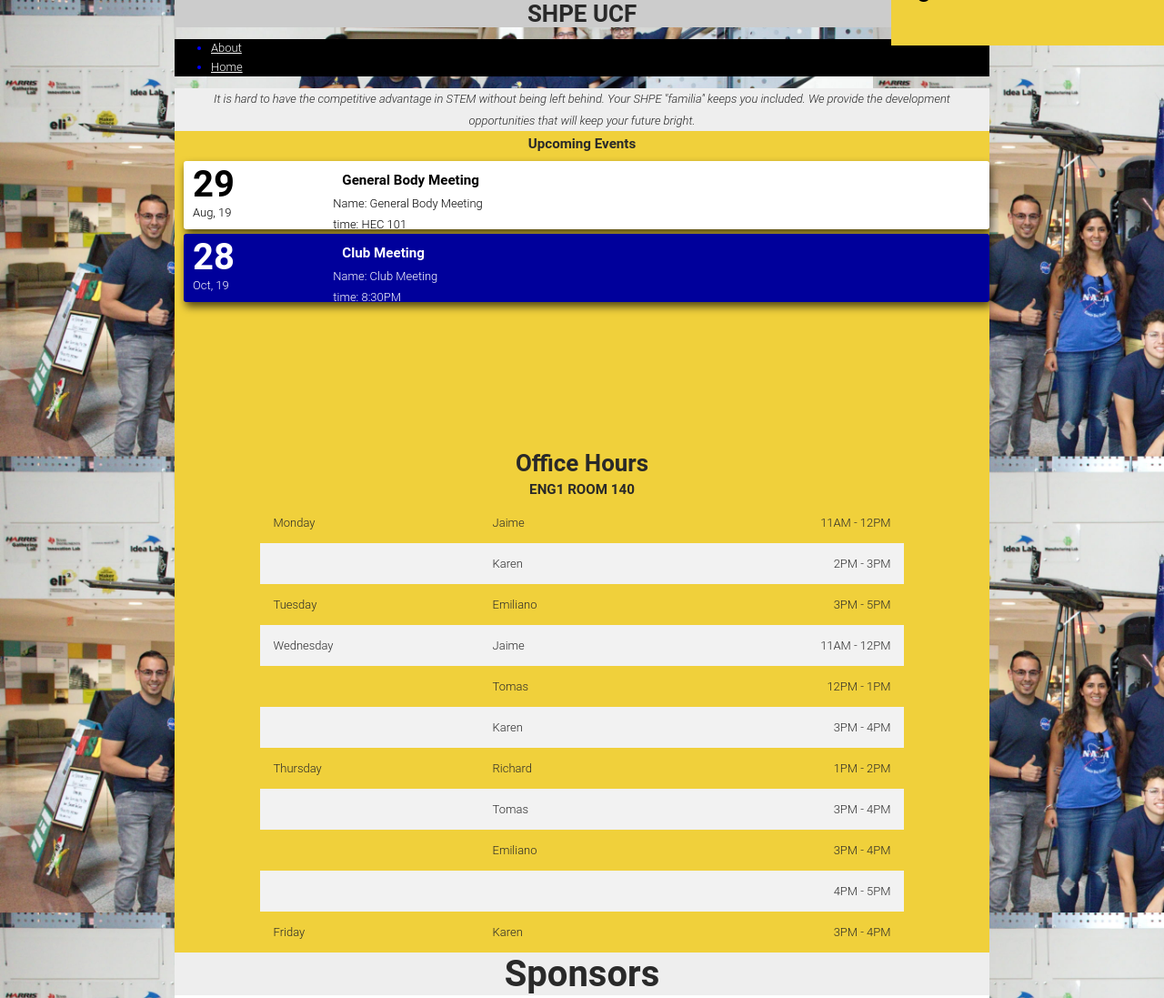
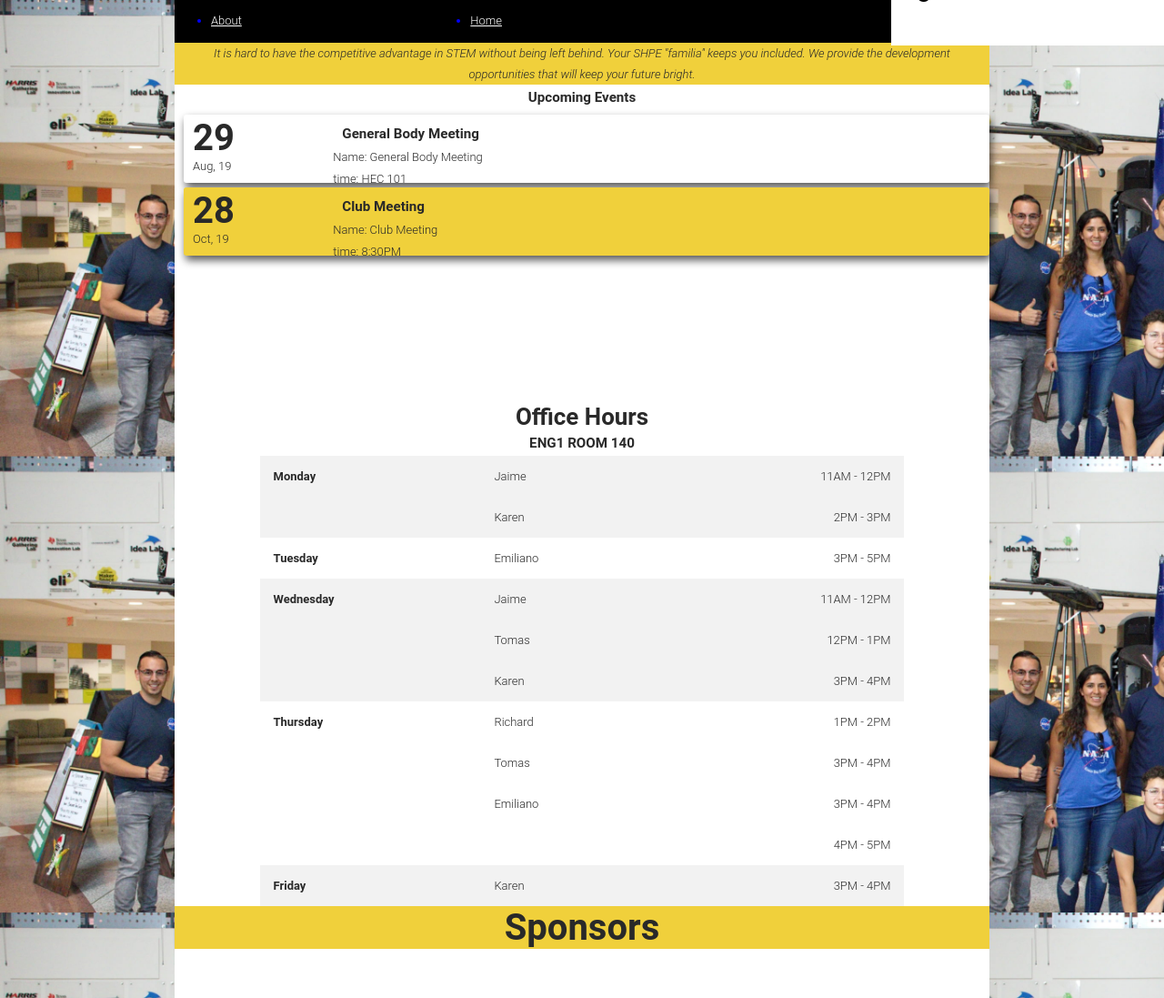
Before and after one commit to HanielDiaz/shpeucfWebsite, a React app: page / in a window 1280 px wide. Shown: the top 1097 px of the page at 91% size. Built offline with nearby package versions, Linux system fonts and the light colour scheme; some packages are replaced by stand-ins of ours.

Commit message:
Updated styling 11/1/2019

```diff
--- a/src/components/bodyLayout.js
+++ b/src/components/bodyLayout.js
@@ -165,7 +165,7 @@ class BodyLayout extends Component {
 
     render() {
         return (
-            <div id="wrapper" style={{backgroundColor: '#eeeeee'}}>
+            <div id="wrapper" style={{backgroundColor: '#f0d03b'}}>
 					<div id="motto">
 						<p style={{fontStyle: 'italic'}}>{motto}</p>
 					</div>
@@ -179,7 +179,7 @@ class BodyLayout extends Component {
                     marginLeft: 'auto',
                     marginRight: 'auto',
                     flex: 1,
-                    backgroundColor: '#f0d03b',
+                    backgroundColor: '#fff',
                     flexDirection: 'row',
                     paddingLeft: 5,
                     paddingRight: 5}}
--- a/src/components/calendar.js
+++ b/src/components/calendar.js
@@ -42,7 +42,7 @@ class Calendar extends Component {
             time,
         } = event;
 
-        let active = (eventActive) ? {backgroundColor: '#00009b', color: '#fff'} : {backgroundColor: '#fff', color: '#000'}
+        let active = (eventActive) ? {backgroundColor: '#f0d03b'} : {backgroundColor: '#fff'}
         return (
             <div key={name} className='container' style={active}
             onMouseEnter={() => {
@@ -150,7 +150,7 @@ const Styles = {
         marginLeft: "auto",
         marginRight: "auto",
         flex: 1,
-        backgroundColor: '#F0D03B',
+        backgroundColor: '#fff',
         width: 'auto',
         height: 350,
         flexDirection: 'row',
--- a/src/components/header.js
+++ b/src/components/header.js
@@ -18,8 +18,8 @@ class Header extends Component {
 
     render() {
         return (
-            <div className='containerGeneral'>
-                <div className=''>
+            <div className=''>
+                <div className='containerGeneral'>
                         <ul className='list'>
                             <li className='listElement'>
                                 <Link to="./About" style={{color: '#fff'}}>About</Link>
@@ -28,6 +28,8 @@ class Header extends Component {
                                 <Link to="/" style={{color: '#fff'}}>Home</Link>
                             </li>
                         </ul>
+                        <div style={{flex:.5}}/>
+
                 </div>
                 <Login/>
             </div>
--- a/src/components/officeHours.js
+++ b/src/components/officeHours.js
@@ -44,7 +44,7 @@ function organizeSchedule(officeHourSchedule){
 		x++
 		if(x >= officeHourSchedule.dates.length){ //all data has been cycled, array of currentDay is complete
 			x = 0 //reset dates counter
-			rows = addToScheduleTable(organizedData, rows, currentDay) //update table
+			rows = addToScheduleTable(organizedData, rows, currentDay, (y % 2 === 0)) //update table
 			y++ //iterate current day
 			if(y < officeHourSchedule.days.length){ //make sure y doesn't go over the number of days
 				currentDay = officeHourSchedule.days[y] //set current day
@@ -55,22 +55,24 @@ function organizeSchedule(officeHourSchedule){
 	return rows
 }
 
-function addToScheduleTable(organizedData, rows, currentDay){
+function addToScheduleTable(organizedData, rows, currentDay, highlighted){
 	let cell = []
 	let i = 0, z=0
-	cell.push(<td> {currentDay} </td>) //day.charAt(0).toUpperCase() + day.slice(1).toLowerCase()
+	let highlight = (highlighted) ? "highlight" : "";
+
+	cell.push(<td className="day"> {currentDay} </td>) //day.charAt(0).toUpperCase() + day.slice(1).toLowerCase()
 	for(z = 0; z < organizedData.length; z++){
 		cell.push( <td align='left'> {organizedData[z].name} </td>)
 		for(i = 0; i < organizedData[z].time.length; i++){
 			if(i > 0){
-				rows.push(<tr id="officeHours"> {cell} </tr>)
+				rows.push(<tr className={highlight} id="officeHours"> {cell} </tr>)
 				cell = []
 				cell.push(<td></td>)
 				cell.push(<td></td>)
 			}
 			cell.push( <td align='right'> {organizedData[z].time[i]} </td>)
 		}
-		rows.push(<tr id="officeHours"> {cell} </tr>)
+		rows.push(<tr className={highlight} id="officeHours"> {cell} </tr>)
 		cell = []
 		cell.push(<td></td>)
 	}
--- a/src/containers/home.js
+++ b/src/containers/home.js
@@ -23,7 +23,6 @@ export default class Home extends Component {
                           backgroundSize:'75% auto',
                           backgroundRepeat: 'repeat'}}>
                 <div id="container">
-                    <h1 style={{textAlign:'center', backgroundColor:'#ccc'}}>SHPE UCF</h1>
 				    <Header/>
 				    <BodyLayout/>
 			    </div>
--- a/src/style/components/header.css
+++ b/src/style/components/header.css
@@ -1,6 +1,11 @@
 .containerGeneral {
     flex: 1;
     height: 60;
+    display: flexbox;
+    display: -webkit-box;
+    display: -ms-flexbox;
+    display: -moz-box;
+    display: -webkit-flex;
     flex-direction: row;
     background-color: black;
 }
@@ -11,6 +16,11 @@
 
 .list {
     flex: 1;
+    display: flexbox;
+    display: -webkit-box;
+    display: -ms-flexbox;
+    display: -moz-box;
+    display: -webkit-flex;
     flex-direction: row;
 }
 
--- a/src/style/components/login.css
+++ b/src/style/components/login.css
@@ -1,11 +1,14 @@
 .loginContainer {
-    position: absolute;
+    position: fixed;
     top: -100px;
     right: 0px;
     height: 150px;
     width: 300px;
     color: black;
-    background-color: #f0d03b;
+    background-color: #fff;
+    /*
+        border, round edge, padding
+    */
     transition: top .3s ease-out;
     -moz-transition: top .3s ease-out;
     -o-transition: top .3s ease-out;
--- a/src/style/components/officeHours.css
+++ b/src/style/components/officeHours.css
@@ -1,3 +1,8 @@
+.day {
+	font-weight: bold;
+}
+
+
 table#officeHours {
 	width: 80%;
 	margin: auto;
@@ -11,8 +16,10 @@ h3#officeHours {
 	text-align: center;
 }
 
+tr#officeHours.highlight {
+	background-color: #f2f2f2
+}
+
 th, td{
   padding: 15px;
 }
-
-tr#officeHours:nth-child(even) {background-color: #f2f2f2;}
```
